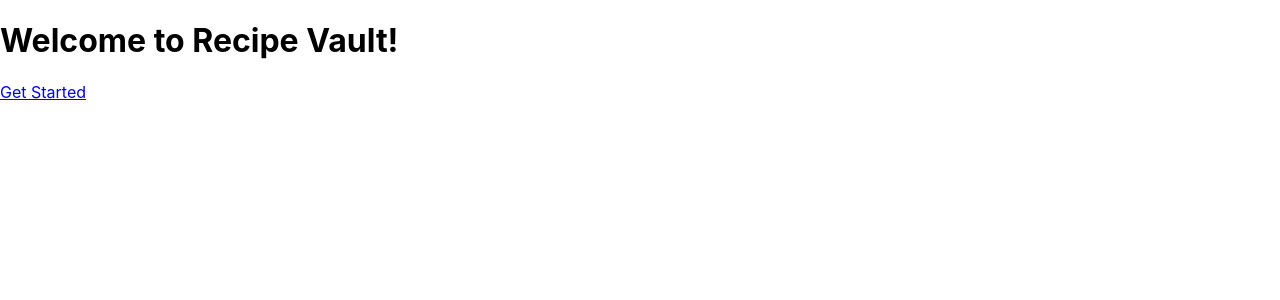
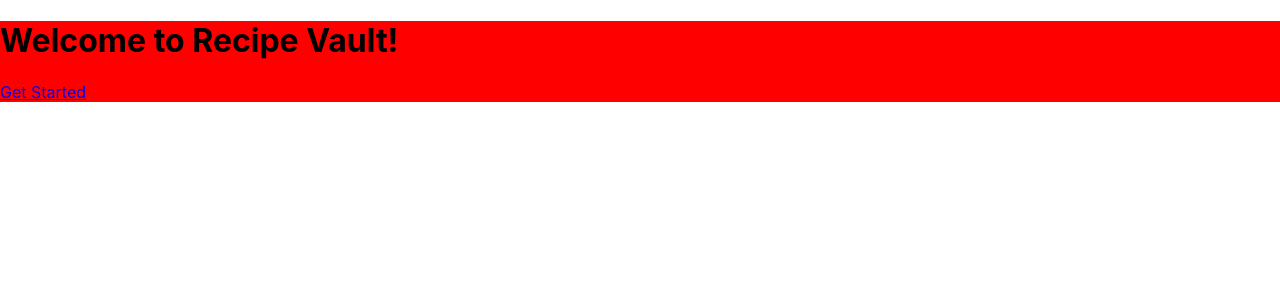
Before and after one commit to lukesno/recipe-vault, a React (Create React App) app: page / in a window 1280 px wide. Shown: the top 300 px of the page. Built offline with nearby package versions, Linux system fonts and the light colour scheme.

Commit message:
css code for Home added

```diff
--- /dev/null
+++ b/src/Pages/Home.css
@@ -0,0 +1,3 @@
+.example {
+    background-color: red;
+}
--- a/src/Pages/Home.js
+++ b/src/Pages/Home.js
@@ -6,15 +6,15 @@
     Link
 } from "react-router-dom";
 import Main from './Main.js';
+import './Home.css';
 
 function Home() {
   return (
-    <div>
+    <div className="example">
         <h1>Welcome to Recipe Vault!</h1>
-
+        <img></img>
         {/* This is a button that will direct the user to the main page */}
         <Link to="main">Get Started </Link>
-
     </div>
 
 
```
